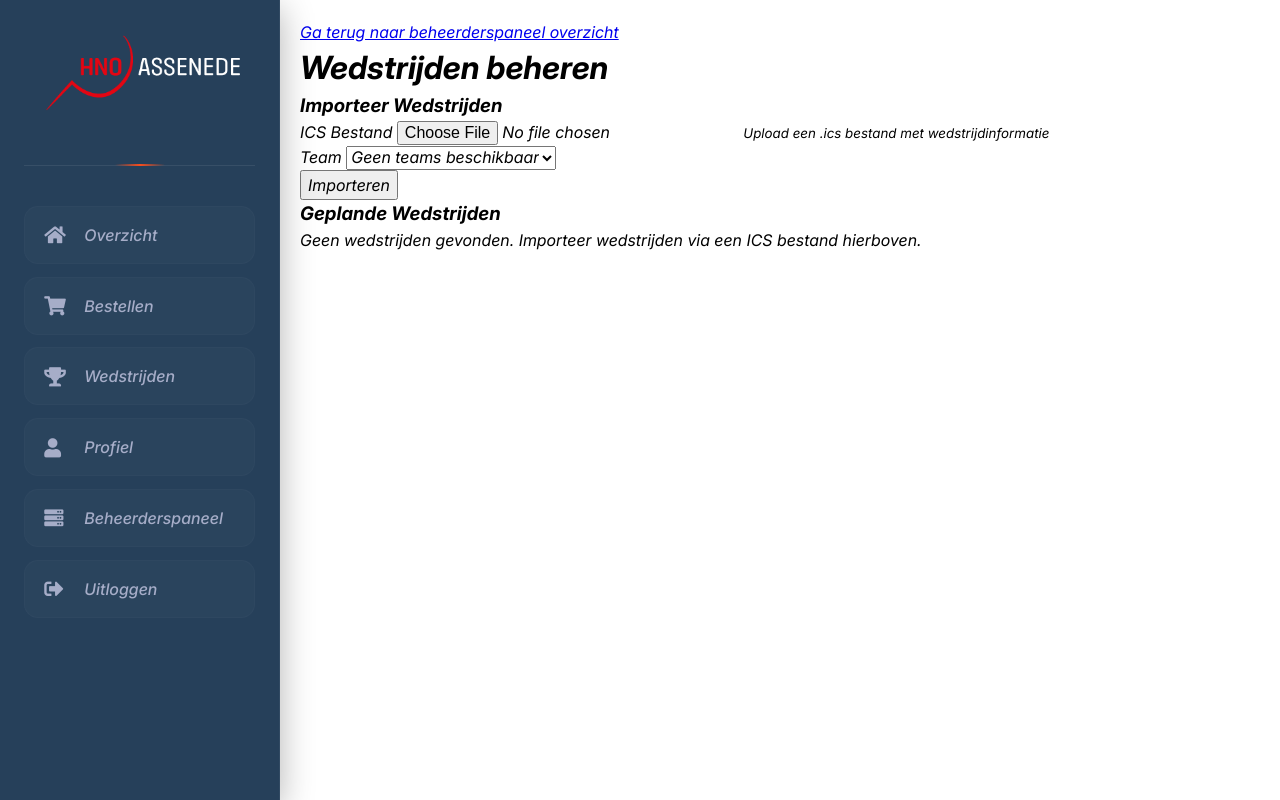
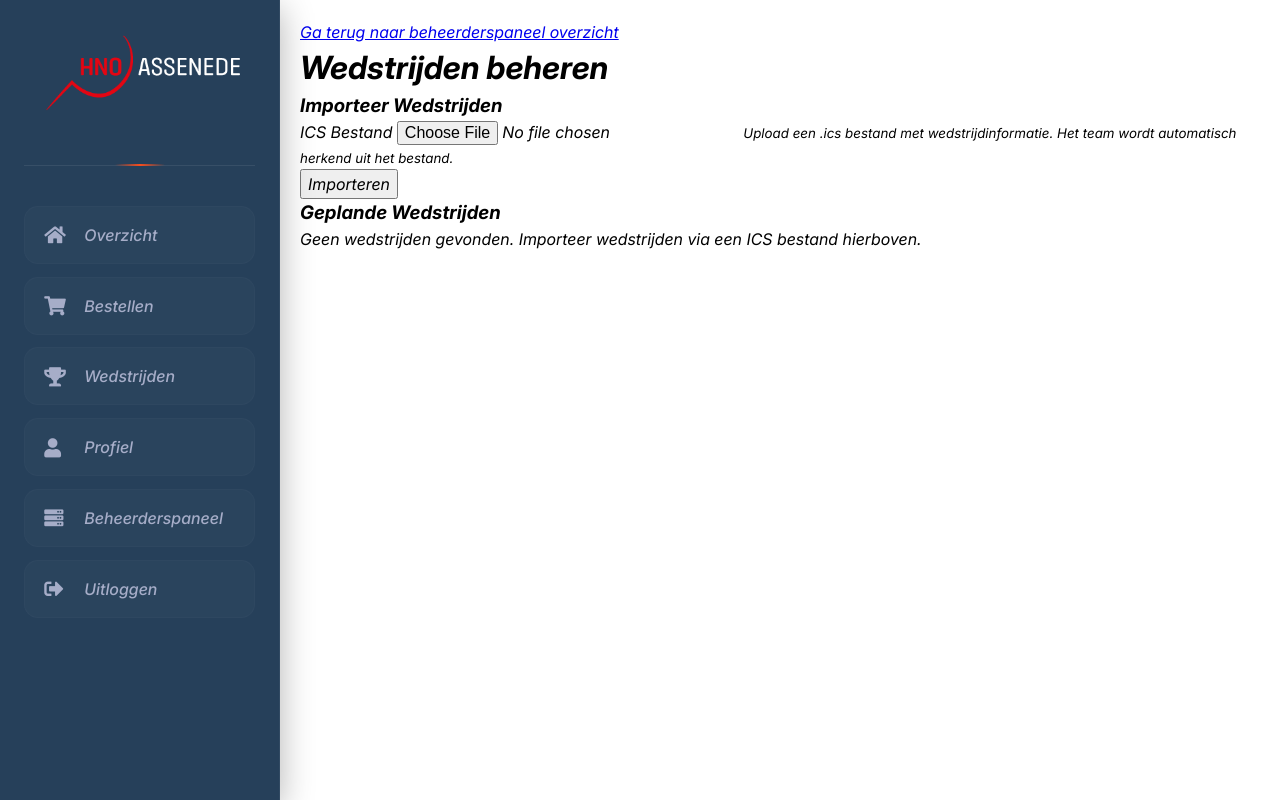
Before and after one commit to pgmgent-atwork2/project-2-werkstuk-achronix, a Node server app: template src/views/pages/beheer/wedstrijdenBeheer.ejs in a window 1280 px wide. Run offline with Node 20, Linux system fonts and the light colour scheme; the template is opened without the code that fills it: most values are stand-ins (such as "Sample title", 1, 10 or a date in 2020); some libraries are stand-ins or nearby versions.

Commit message:
fix: update file import form to enhance team recognition and improve user guidance

```diff
--- a/src/views/pages/beheer/wedstrijdenBeheer.ejs
+++ b/src/views/pages/beheer/wedstrijdenBeheer.ejs
@@ -23,23 +23,8 @@
                                             <label for="icsFile">ICS Bestand</label>
                                             <input type="file" name="icsFile" id="icsFile" accept=".ics" required>
                                             <small>Upload een .ics bestand met
-                                                wedstrijdinformatie</small>
-                                        </div>
-
-                                        <div>
-                                            <label for="teamId">Team</label>
-                                            <select name="teamId" id="teamId">
-                                                <% if(locals.teams && teams.length> 0) { %>
-                                                    <% teams.forEach(team=> { %>
-                                                        <option value="<%= team.id %>">
-                                                            <%= team.name %>
-                                                        </option>
-                                                        <% }) %>
-                                                            <% } else { %>
-                                                                <option value="">Geen teams beschikbaar
-                                                                </option>
-                                                                <% } %>
-                                            </select>
+                                                wedstrijdinformatie. Het team wordt automatisch herkend uit het
+                                                bestand.</small>
                                         </div>
 
                                         <button type="submit" class="btn">Importeren</button>
@@ -73,7 +58,7 @@
                                                         <%= match.home_away %>
                                                     </td>
                                                     <td>
-                                                        <%= match.team_id %>
+                                                        <%= match.team ? match.team.name : '?' %>
                                                     </td>
                                                 </tr>
                                                 <% }) %>
```
